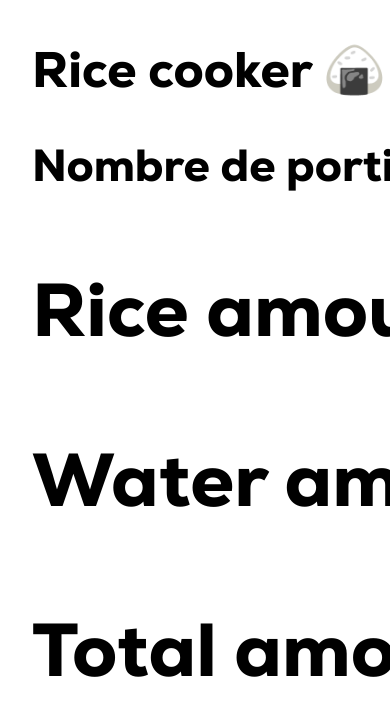
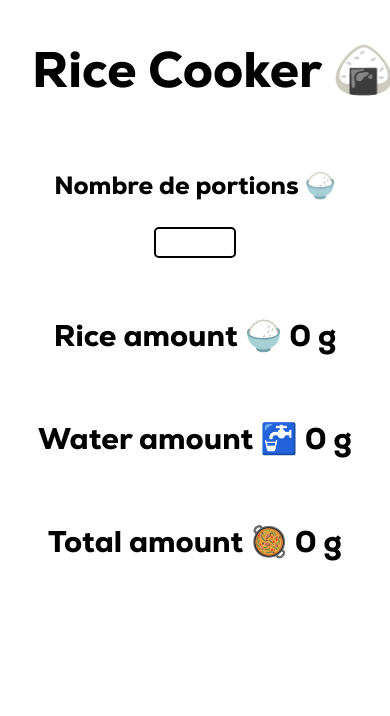
Before and after one commit to RomainLENTZ/buona_notte, a Vue app: page /rice in a window 390 px wide. Shown: the top 716 px of the page. Built offline with nearby package versions, Linux system fonts and the light colour scheme.

Commit message:
Rice cooker responsive

```diff
--- a/src/components/Rice.vue
+++ b/src/components/Rice.vue
@@ -1,14 +1,14 @@
 <template>
     <div class="rice-container">
-        <h1>Rice cooker 🍙</h1>
+        <h1>Rice Cooker 🍙</h1>
 
         <div class="container-orm"></div>
 
         <div class="rice-form">
             <label>Nombre de portions 🍚</label>
             <input type="text" v-model="inputRiceValue">
-            <span>g</span>
         </div>
+        <div class="result-container">
             <div class="results">
                 <p class="result">Rice amount 🍚 <span v-html="outputRice"/> g</p>
             </div>
@@ -17,6 +17,7 @@
             </div>
             <div class="results">
                 <p class="result">Total amount 🥘 <span v-html="outputTotal"/> g</p>
+            </div>
         </div>
     </div>
 </template>
@@ -71,7 +72,7 @@ export default {
     }
 
     .rice-container .result{
-        font-size: 75px;
+        font-size: 40px;
     }
     .rice-container{
         color: #000;
@@ -102,34 +103,51 @@ export default {
     .rice-form{
         display: flex;
         width: 100%;
-
     }
 
     @media (max-width: 520px) {
-        .taxe-container label, div{
+        .rice-container label, div{
             font-size: 25px;
         }
 
-        .taxe-container h1{
+        .rice-container h1{
             margin-bottom: 55px;
         }
 
-        .taxe-container .results{
+        .rice-container .results{
             margin-top: 55px;
         }
 
 
-        .taxe-container input{
-            margin-left: 20px;
+        .rice-container input{
+            margin-left: 0px;
+            margin-top: 20px;
             font-size: 25px;
             font-family: "nexaextra_light";
-            width: 65%;
+            width: 25%;
             text-align: right;
+            border : solid #000 2px;
+            border-radius: 0.3rem;
         }
 
-        .taxe-container .result{
-            font-size: 40px;
+        .rice-container .result{
+            font-size: 30px;
             text-align: center;
+        }
+
+        .rice-form{
+            flex-direction: column;
+            align-items: center;
+        }
+
+        .rice-form{
+            margin-left:0;
+        }
+
+        .result-container{
+            display: flex;
+            flex-direction: column;
+            align-items: center;
         }
 
     }
```
Lines whose indentation alone changed are shown as unchanged.
